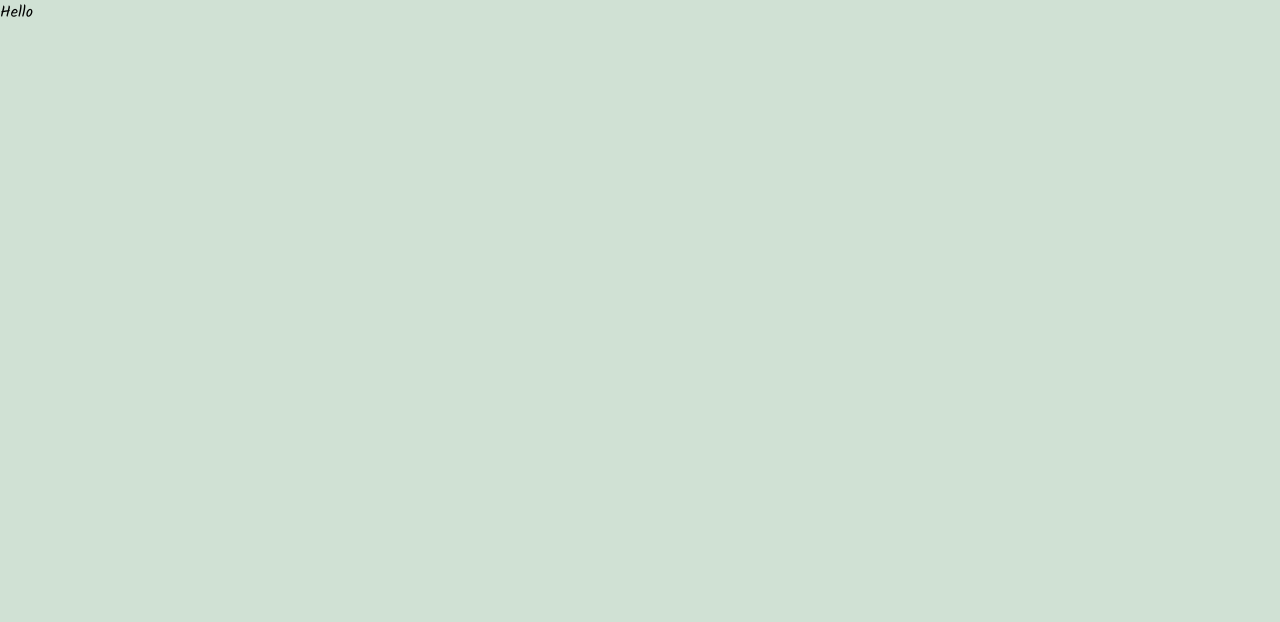
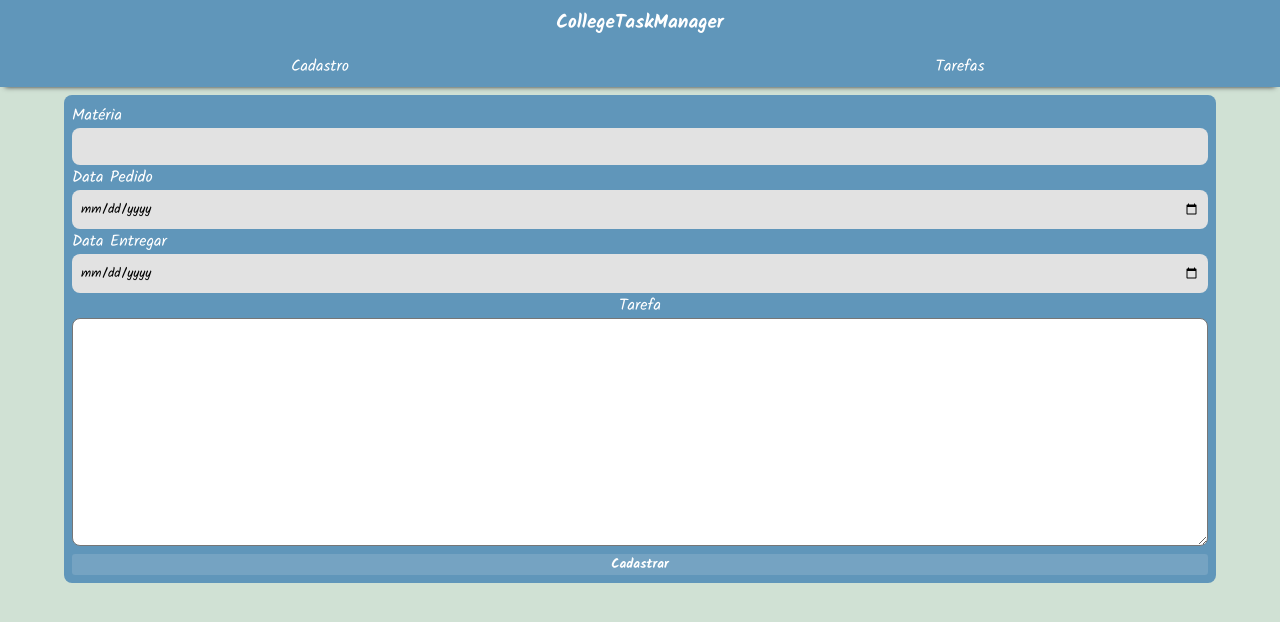
Before and after one commit to RelancioBorgesDev/CollegeTaskManager, a React (Vite) app: page / in a window 1280 px wide. Shown: the top 622 px of the page. Built offline with nearby package versions, Linux system fonts and the light colour scheme.

Commit message:
Add Pagina Cadastro Tarefa

```diff
--- a/package.json
+++ b/package.json
@@ -8,6 +8,7 @@
     "preview": "vite preview"
   },
   "dependencies": {
+    "@types/sass": "^1.43.1",
     "react": "^17.0.2",
     "react-dom": "^17.0.2",
     "sass": "^1.50.0"
--- /dev/null
+++ b/src/components/FormularioCadastro/index.tsx
@@ -0,0 +1,18 @@
+import React from "react";
+import styles from './styles.module.scss';
+
+export default function FormularioCadastro() {
+  return (
+    <form action='' className={styles.formulario}>
+      <label htmlFor=''>Matéria</label>
+      <input type='text' />
+      <label htmlFor=''>Data Pedido</label>
+      <input type='date' />
+      <label htmlFor=''>Data Entregar</label>
+      <input type='date' />
+      <label className={styles.tarefa_label}htmlFor=''>Tarefa</label>
+      <textarea  name='' id='' cols={30} rows={10}/>
+      <button type="submit">Cadastrar</button>
+    </form>
+  );
+}
--- /dev/null
+++ b/src/components/FormularioCadastro/styles.module.scss
@@ -0,0 +1,61 @@
+@use '../../styles/variables';
+
+.formulario{
+    width: 90%;
+    height: 100%;
+
+    display: flex;
+    flex-direction: column;
+    align-items: center;
+    justify-content: center;
+    margin: 0 auto;
+    margin-top: 0.5rem;
+    margin-bottom: 0.5rem;
+    padding: 0.5rem;
+    border-radius: 0.5rem;
+    background-color: variables.$cerulean;
+
+    label{
+        display: flex;
+        align-self: flex-start;
+        color: #FFF;
+        font-weight: 400;
+    }
+    .tarefa_label{
+        display: flex;
+        align-self: center;
+        justify-self: center;
+    }
+    input{
+        width: 100%;
+        background-color: variables.$platinum;
+        border: none;
+        border-radius: 0.5rem;
+        padding: 0.5rem;
+        outline: none;
+        font-size: 0.8rem;
+    }
+
+    textarea{
+        width: 100%;
+        border-radius: 0.5rem;
+        outline: none;
+        padding: 0.5rem;
+        font-size: 0.8rem;
+    }
+    button{
+        width: 100%;
+        margin-top: 0.5rem;
+        border-radius: 0.2rem;
+        border: none;
+        font-weight: 700;
+        color: #fff;
+        background-color: variables.$dark-cerulean;
+        transition: all 0.2s ease;
+
+        &:hover{
+            filter: brightness(0.9);
+            cursor: pointer;
+        }
+    }
+}
--- /dev/null
+++ b/src/components/Navbar/index.tsx
@@ -0,0 +1,14 @@
+import React from "react";
+import Navigation from "../Navigation";
+import styles from "./styles.module.scss";
+
+export default function Navbar() {
+  return (
+    <>
+      <nav className={styles.navbar}>
+        <span>CollegeTaskManager</span>
+      </nav>
+      <Navigation />
+    </>
+  );
+}
--- /dev/null
+++ b/src/components/Navbar/styles.module.scss
@@ -0,0 +1,18 @@
+@use '../../styles/variables';
+
+.navbar{
+    width: 100%;
+    height: 100%;
+    background-color: variables.$cerulean;
+    padding: 0.5rem;
+
+    display: flex;
+    justify-content: center;
+    align-items: center;
+
+    span{
+        font-size: 1.2rem;
+        font-weight: 700;
+        color: #fff;
+    }
+}
--- /dev/null
+++ b/src/components/Navigation/index.tsx
@@ -0,0 +1,15 @@
+import React from "react";
+import styles from "./styles.module.scss";
+
+export default function Navigation() {
+  return (
+    <ul className={styles.navigation}>
+      <li>
+        <a href='#'>Cadastro</a>
+      </li>
+      <li>
+        <a href='#'>Tarefas</a>
+      </li>
+    </ul>
+  );
+}
--- /dev/null
+++ b/src/components/Navigation/styles.module.scss
@@ -0,0 +1,31 @@
+@use '../../styles/variables';
+
+.navigation{
+    width: 100%;
+    height: 100%;
+    display: flex;
+    justify-content: center;
+    align-items: center;
+    background-color: variables.$cerulean;
+    box-shadow: 0 5px 5px -5px #333;
+
+
+    li{
+        width: 100%;
+        padding: 0.5rem;
+        display: flex;
+        align-items: center;
+        justify-content: center;
+        border: none;
+        a{
+            color: #fff;
+        }
+
+        &:hover{
+            width: 100%;
+            padding: 0.5rem;
+            transform: scale(1.1);
+            cursor: pointer;
+        }
+    }
+}
--- a/src/pages/App.tsx
+++ b/src/pages/App.tsx
@@ -1,8 +1,14 @@
 import React from 'react'
+import FormularioCadastro from '../components/FormularioCadastro'
+import Navbar from '../components/Navbar'
 
 function App() {
   return (
-    <div>Hello</div>
+    <div>
+      <Navbar/>
+      <FormularioCadastro/>
+
+    </div>
   )
 }
 
--- a/src/styles/GlobalStyle.scss
+++ b/src/styles/GlobalStyle.scss
@@ -6,9 +6,11 @@
     box-sizing: border-box;
     font-family: 'Kalam', cursive;
 }
+
 body{
     background-color: variables.$honeydew;
 }
+
 a{
     text-decoration: none;
 }
--- a/src/styles/_variables.scss
+++ b/src/styles/_variables.scss
@@ -1,3 +1,9 @@
 $yale-blue : #1D4E89;
 $pacific-blue: #00B2CA;
-$honeydew: #D0E1D4
+$violet-blue: #314CB6;
+$honeydew: #D0E1D4;
+$granite-gray:#605F5E;
+$platinum: #E2E2E2;
+$orange: #F79824;
+$cerulean: #6096BA;
+$dark-cerulean: #75A3C2;
--- a/tsconfig.json
+++ b/tsconfig.json
@@ -10,7 +10,7 @@
     "strict": true,
     "forceConsistentCasingInFileNames": true,
     "module": "ESNext",
-    "moduleResolution": "Node",
+    "moduleResolution": "node",
     "resolveJsonModule": true,
     "isolatedModules": true,
     "noEmit": true,
```
Also changed, not shown: src/pages/Tarefas.tsx (added, +7 -0 lines), 1 other file (tests, documents, lock files or other folders).
